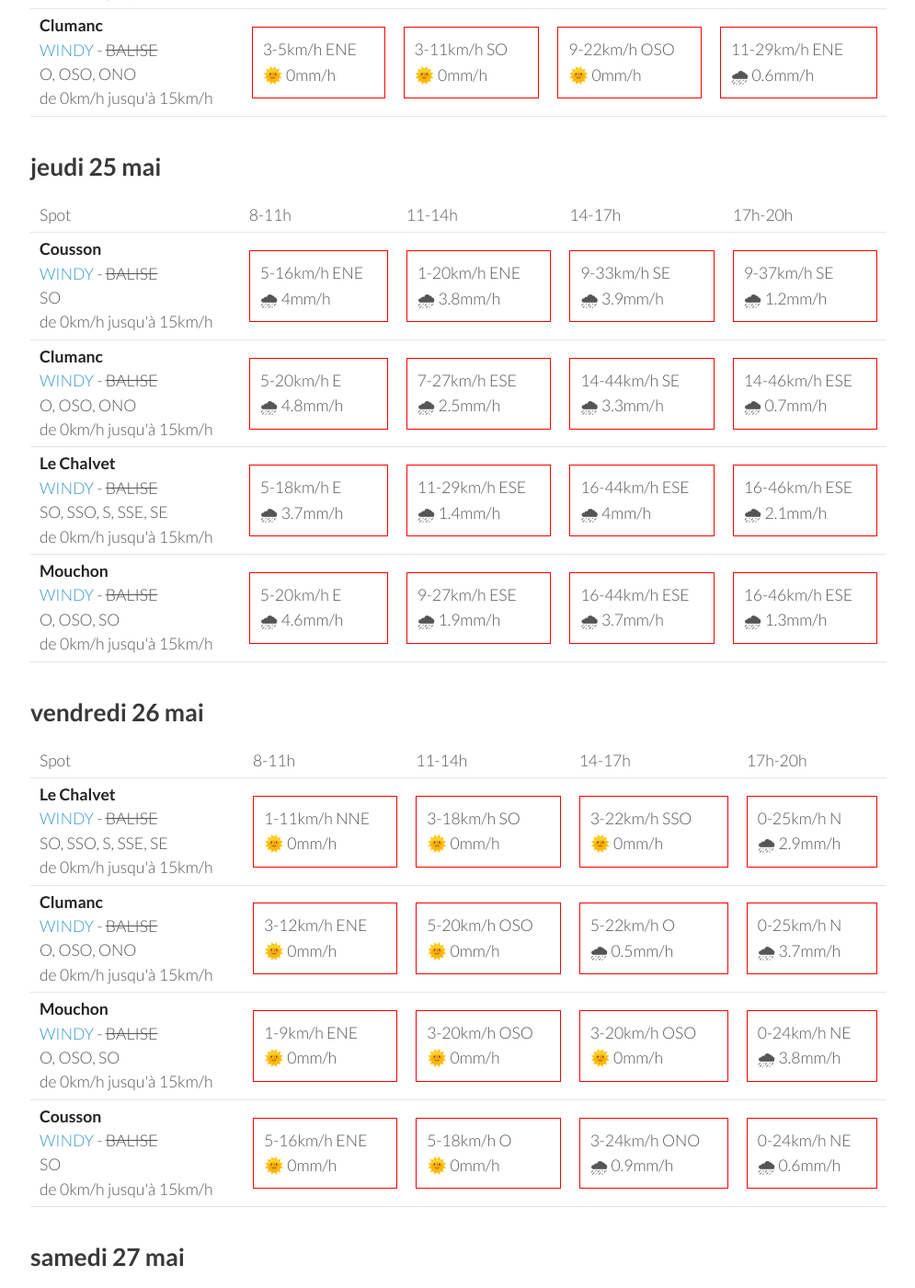
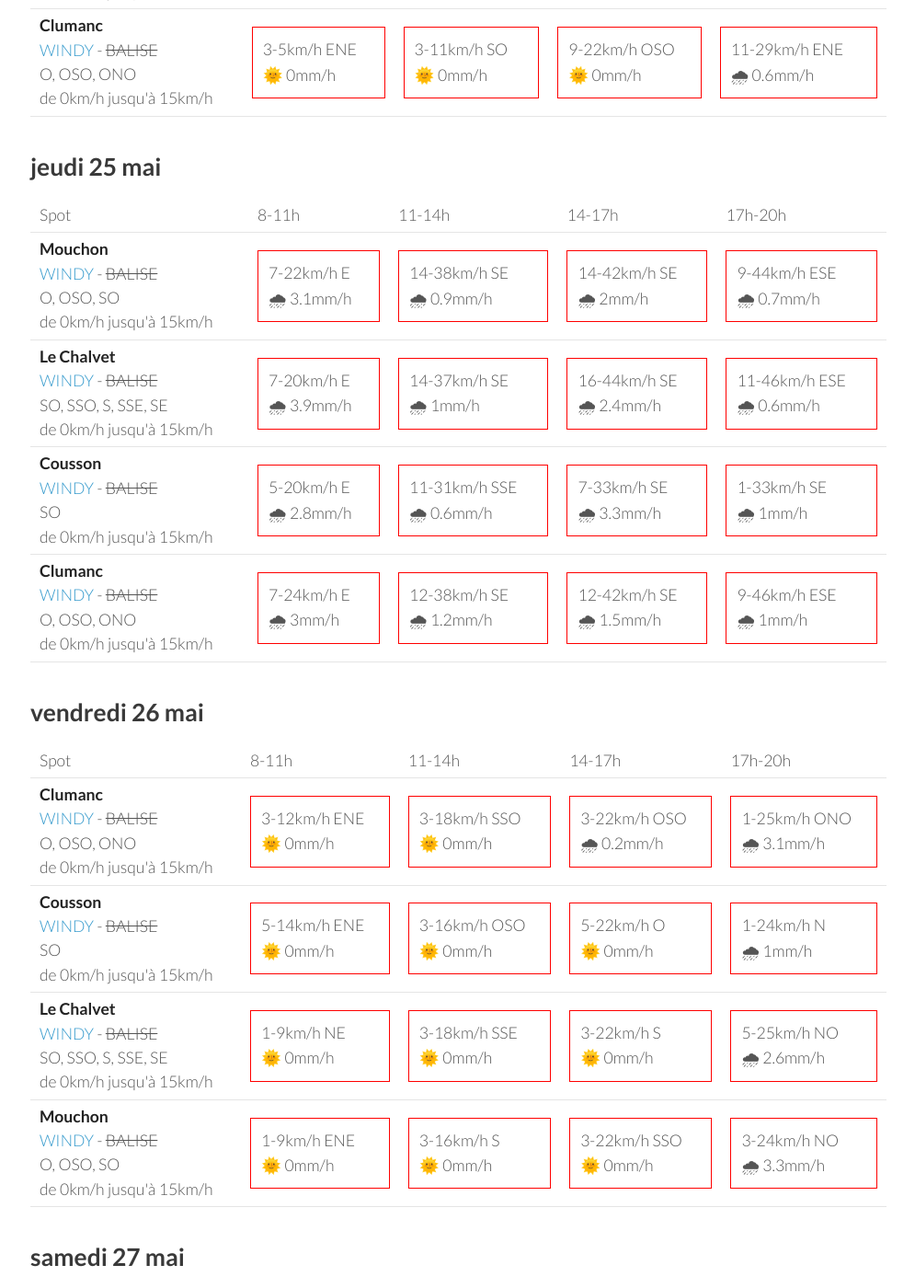
Before and after one commit to parapente-dans-le-nord/parapente-dans-le-nord.github.io, a Jekyll site: the page built from saint_andre.markdown, in a window 1280 px wide and 1400 px high, scrolled down 1299 px. Shown: the whole window at 92% size, without its empty margins (25-1020 px from the left). Built offline with Jekyll 4.4.1, drawn with Linux system fonts in a browser that asks for light colours; some of the changed text lies outside the part shown.

Commit message:
update index.markdown

```diff
--- a/saint_andre.markdown
+++ b/saint_andre.markdown
@@ -134,42 +134,42 @@ page mise à jour le mardi 23 mai 06:36
       <td>17h-20h</td>
     </tr>
 <tr>
+        <td><strong>Mouchon</strong><br><a href="https://windy.com/43.992/6.424?43.878,6.425,10,m:eSuaglR">WINDY</a> - <span class="no-balise"> BALISE </span><br> <span class="vent-favorable">O, OSO, SO</span><br><span class="force-vent">de 0km/h jusqu'à 15km/h</span> </td>
+
+            <td><div class="not-flyable"><p>7-22km/h E</p><p>🌧 3.1mm/h</p></div></td>
+            <td><div class="not-flyable"><p>14-38km/h SE</p><p>🌧 0.9mm/h</p></div></td>
+            <td><div class="not-flyable"><p>14-42km/h SE</p><p>🌧 2mm/h</p></div></td>
+            <td><div class="not-flyable"><p>9-44km/h ESE</p><p>🌧 0.7mm/h</p></div></td>
+
+
+    </tr>
+<tr>
+        <td><strong>Le Chalvet</strong><br><a href="https://windy.com/43.979/6.480?43.866,6.480,10,m:eSsaglX">WINDY</a> - <span class="no-balise"> BALISE </span><br> <span class="vent-favorable">SO, SSO, S, SSE, SE</span><br><span class="force-vent">de 0km/h jusqu'à 15km/h</span> </td>
+
+            <td><div class="not-flyable"><p>7-20km/h E</p><p>🌧 3.9mm/h</p></div></td>
+            <td><div class="not-flyable"><p>14-37km/h SE</p><p>🌧 1mm/h</p></div></td>
+            <td><div class="not-flyable"><p>16-44km/h SE</p><p>🌧 2.4mm/h</p></div></td>
+            <td><div class="not-flyable"><p>11-46km/h ESE</p><p>🌧 0.6mm/h</p></div></td>
+
+
+    </tr>
+<tr>
         <td><strong>Cousson</strong><br><a href="https://windy.com/44.054/6.240?43.940,6.241,10,m:eSAaglz">WINDY</a> - <span class="no-balise"> BALISE </span><br> <span class="vent-favorable">SO</span><br><span class="force-vent">de 0km/h jusqu'à 15km/h</span> </td>
 
-            <td><div class="not-flyable"><p>5-16km/h ENE</p><p>🌧 4mm/h</p></div></td>
-            <td><div class="not-flyable"><p>1-20km/h ENE</p><p>🌧 3.8mm/h</p></div></td>
-            <td><div class="not-flyable"><p>9-33km/h SE</p><p>🌧 3.9mm/h</p></div></td>
-            <td><div class="not-flyable"><p>9-37km/h SE</p><p>🌧 1.2mm/h</p></div></td>
+            <td><div class="not-flyable"><p>5-20km/h E</p><p>🌧 2.8mm/h</p></div></td>
+            <td><div class="not-flyable"><p>11-31km/h SSE</p><p>🌧 0.6mm/h</p></div></td>
+            <td><div class="not-flyable"><p>7-33km/h SE</p><p>🌧 3.3mm/h</p></div></td>
+            <td><div class="not-flyable"><p>1-33km/h SE</p><p>🌧 1mm/h</p></div></td>
 
 
     </tr>
 <tr>
         <td><strong>Clumanc</strong><br><a href="https://windy.com/44.027/6.402?43.914,6.403,10,m:eSxaglP">WINDY</a> - <span class="no-balise"> BALISE </span><br> <span class="vent-favorable">O, OSO, ONO</span><br><span class="force-vent">de 0km/h jusqu'à 15km/h</span> </td>
 
-            <td><div class="not-flyable"><p>5-20km/h E</p><p>🌧 4.8mm/h</p></div></td>
-            <td><div class="not-flyable"><p>7-27km/h ESE</p><p>🌧 2.5mm/h</p></div></td>
-            <td><div class="not-flyable"><p>14-44km/h SE</p><p>🌧 3.3mm/h</p></div></td>
-            <td><div class="not-flyable"><p>14-46km/h ESE</p><p>🌧 0.7mm/h</p></div></td>
-
-
-    </tr>
-<tr>
-        <td><strong>Le Chalvet</strong><br><a href="https://windy.com/43.979/6.480?43.866,6.480,10,m:eSsaglX">WINDY</a> - <span class="no-balise"> BALISE </span><br> <span class="vent-favorable">SO, SSO, S, SSE, SE</span><br><span class="force-vent">de 0km/h jusqu'à 15km/h</span> </td>
-
-            <td><div class="not-flyable"><p>5-18km/h E</p><p>🌧 3.7mm/h</p></div></td>
-            <td><div class="not-flyable"><p>11-29km/h ESE</p><p>🌧 1.4mm/h</p></div></td>
-            <td><div class="not-flyable"><p>16-44km/h ESE</p><p>🌧 4mm/h</p></div></td>
-            <td><div class="not-flyable"><p>16-46km/h ESE</p><p>🌧 2.1mm/h</p></div></td>
-
-
-    </tr>
-<tr>
-        <td><strong>Mouchon</strong><br><a href="https://windy.com/43.992/6.424?43.878,6.425,10,m:eSuaglR">WINDY</a> - <span class="no-balise"> BALISE </span><br> <span class="vent-favorable">O, OSO, SO</span><br><span class="force-vent">de 0km/h jusqu'à 15km/h</span> </td>
-
-            <td><div class="not-flyable"><p>5-20km/h E</p><p>🌧 4.6mm/h</p></div></td>
-            <td><div class="not-flyable"><p>9-27km/h ESE</p><p>🌧 1.9mm/h</p></div></td>
-            <td><div class="not-flyable"><p>16-44km/h ESE</p><p>🌧 3.7mm/h</p></div></td>
-            <td><div class="not-flyable"><p>16-46km/h ESE</p><p>🌧 1.3mm/h</p></div></td>
+            <td><div class="not-flyable"><p>7-24km/h E</p><p>🌧 3mm/h</p></div></td>
+            <td><div class="not-flyable"><p>12-38km/h SE</p><p>🌧 1.2mm/h</p></div></td>
+            <td><div class="not-flyable"><p>12-42km/h SE</p><p>🌧 1.5mm/h</p></div></td>
+            <td><div class="not-flyable"><p>9-46km/h ESE</p><p>🌧 1mm/h</p></div></td>
 
 
     </tr>
@@ -190,22 +190,32 @@ page mise à jour le mardi 23 mai 06:36
       <td>17h-20h</td>
     </tr>
 <tr>
-        <td><strong>Le Chalvet</strong><br><a href="https://windy.com/43.979/6.480?43.866,6.480,10,m:eSsaglX">WINDY</a> - <span class="no-balise"> BALISE </span><br> <span class="vent-favorable">SO, SSO, S, SSE, SE</span><br><span class="force-vent">de 0km/h jusqu'à 15km/h</span> </td>
+        <td><strong>Clumanc</strong><br><a href="https://windy.com/44.027/6.402?43.914,6.403,10,m:eSxaglP">WINDY</a> - <span class="no-balise"> BALISE </span><br> <span class="vent-favorable">O, OSO, ONO</span><br><span class="force-vent">de 0km/h jusqu'à 15km/h</span> </td>
 
-            <td><div class="not-flyable"><p>1-11km/h NNE</p><p>🌞 0mm/h</p></div></td>
-            <td><div class="not-flyable"><p>3-18km/h SO</p><p>🌞 0mm/h</p></div></td>
-            <td><div class="not-flyable"><p>3-22km/h SSO</p><p>🌞 0mm/h</p></div></td>
-            <td><div class="not-flyable"><p>0-25km/h N</p><p>🌧 2.9mm/h</p></div></td>
+            <td><div class="not-flyable"><p>3-12km/h ENE</p><p>🌞 0mm/h</p></div></td>
+            <td><div class="not-flyable"><p>3-18km/h SSO</p><p>🌞 0mm/h</p></div></td>
+            <td><div class="not-flyable"><p>3-22km/h OSO</p><p>🌧 0.2mm/h</p></div></td>
+            <td><div class="not-flyable"><p>1-25km/h ONO</p><p>🌧 3.1mm/h</p></div></td>
 
 
     </tr>
 <tr>
-        <td><strong>Clumanc</strong><br><a href="https://windy.com/44.027/6.402?43.914,6.403,10,m:eSxaglP">WINDY</a> - <span class="no-balise"> BALISE </span><br> <span class="vent-favorable">O, OSO, ONO</span><br><span class="force-vent">de 0km/h jusqu'à 15km/h</span> </td>
+        <td><strong>Cousson</strong><br><a href="https://windy.com/44.054/6.240?43.940,6.241,10,m:eSAaglz">WINDY</a> - <span class="no-balise"> BALISE </span><br> <span class="vent-favorable">SO</span><br><span class="force-vent">de 0km/h jusqu'à 15km/h</span> </td>
 
-            <td><div class="not-flyable"><p>3-12km/h ENE</p><p>🌞 0mm/h</p></div></td>
-            <td><div class="not-flyable"><p>5-20km/h OSO</p><p>🌞 0mm/h</p></div></td>
-            <td><div class="not-flyable"><p>5-22km/h O</p><p>🌧 0.5mm/h</p></div></td>
-            <td><div class="not-flyable"><p>0-25km/h N</p><p>🌧 3.7mm/h</p></div></td>
+            <td><div class="not-flyable"><p>5-14km/h ENE</p><p>🌞 0mm/h</p></div></td>
+            <td><div class="not-flyable"><p>3-16km/h OSO</p><p>🌞 0mm/h</p></div></td>
+            <td><div class="not-flyable"><p>5-22km/h O</p><p>🌞 0mm/h</p></div></td>
+            <td><div class="not-flyable"><p>1-24km/h N</p><p>🌧 1mm/h</p></div></td>
+
+
+    </tr>
+<tr>
+        <td><strong>Le Chalvet</strong><br><a href="https://windy.com/43.979/6.480?43.866,6.480,10,m:eSsaglX">WINDY</a> - <span class="no-balise"> BALISE </span><br> <span class="vent-favorable">SO, SSO, S, SSE, SE</span><br><span class="force-vent">de 0km/h jusqu'à 15km/h</span> </td>
+
+            <td><div class="not-flyable"><p>1-9km/h NE</p><p>🌞 0mm/h</p></div></td>
+            <td><div class="not-flyable"><p>3-18km/h SSE</p><p>🌞 0mm/h</p></div></td>
+            <td><div class="not-flyable"><p>3-22km/h S</p><p>🌞 0mm/h</p></div></td>
+            <td><div class="not-flyable"><p>5-25km/h NO</p><p>🌧 2.6mm/h</p></div></td>
 
 
     </tr>
@@ -213,19 +223,9 @@ page mise à jour le mardi 23 mai 06:36
         <td><strong>Mouchon</strong><br><a href="https://windy.com/43.992/6.424?43.878,6.425,10,m:eSuaglR">WINDY</a> - <span class="no-balise"> BALISE </span><br> <span class="vent-favorable">O, OSO, SO</span><br><span class="force-vent">de 0km/h jusqu'à 15km/h</span> </td>
 
             <td><div class="not-flyable"><p>1-9km/h ENE</p><p>🌞 0mm/h</p></div></td>
-            <td><div class="not-flyable"><p>3-20km/h OSO</p><p>🌞 0mm/h</p></div></td>
-            <td><div class="not-flyable"><p>3-20km/h OSO</p><p>🌞 0mm/h</p></div></td>
-            <td><div class="not-flyable"><p>0-24km/h NE</p><p>🌧 3.8mm/h</p></div></td>
-
-
-    </tr>
-<tr>
-        <td><strong>Cousson</strong><br><a href="https://windy.com/44.054/6.240?43.940,6.241,10,m:eSAaglz">WINDY</a> - <span class="no-balise"> BALISE </span><br> <span class="vent-favorable">SO</span><br><span class="force-vent">de 0km/h jusqu'à 15km/h</span> </td>
-
-            <td><div class="not-flyable"><p>5-16km/h ENE</p><p>🌞 0mm/h</p></div></td>
-            <td><div class="not-flyable"><p>5-18km/h O</p><p>🌞 0mm/h</p></div></td>
-            <td><div class="not-flyable"><p>3-24km/h ONO</p><p>🌧 0.9mm/h</p></div></td>
-            <td><div class="not-flyable"><p>0-24km/h NE</p><p>🌧 0.6mm/h</p></div></td>
+            <td><div class="not-flyable"><p>3-16km/h S</p><p>🌞 0mm/h</p></div></td>
+            <td><div class="not-flyable"><p>3-22km/h SSO</p><p>🌞 0mm/h</p></div></td>
+            <td><div class="not-flyable"><p>3-24km/h NO</p><p>🌧 3.3mm/h</p></div></td>
 
 
     </tr>
@@ -246,42 +246,42 @@ page mise à jour le mardi 23 mai 06:36
       <td>17h-20h</td>
     </tr>
 <tr>
-        <td><strong>Le Chalvet</strong><br><a href="https://windy.com/43.979/6.480?43.866,6.480,10,m:eSsaglX">WINDY</a> - <span class="no-balise"> BALISE </span><br> <span class="vent-favorable">SO, SSO, S, SSE, SE</span><br><span class="force-vent">de 0km/h jusqu'à 15km/h</span> </td>
+        <td><strong>Cousson</strong><br><a href="https://windy.com/44.054/6.240?43.940,6.241,10,m:eSAaglz">WINDY</a> - <span class="no-balise"> BALISE </span><br> <span class="vent-favorable">SO</span><br><span class="force-vent">de 0km/h jusqu'à 15km/h</span> </td>
 
-            <td><div class="not-flyable"><p>3-9km/h ENE</p><p>🌞 0mm/h</p></div></td>
-            <td><div class="not-flyable"><p>5-18km/h SE</p><p>🌞 0mm/h</p></div></td>
-            <td><div class="not-flyable"><p>5-22km/h SO</p><p>🌧 0.3mm/h</p></div></td>
-            <td><div class="not-flyable"><p>5-20km/h ONO</p><p>🌧 6mm/h</p></div></td>
+            <td><div class="not-flyable"><p>7-18km/h E</p><p>🌞 0mm/h</p></div></td>
+            <td><div class="not-flyable"><p>3-16km/h SO</p><p>🌞 0mm/h</p></div></td>
+            <td><div class="not-flyable"><p>7-24km/h OSO</p><p>🌧 0.2mm/h</p></div></td>
+            <td><div class="not-flyable"><p>1-24km/h N</p><p>🌧 4.5mm/h</p></div></td>
+
+
+    </tr>
+<tr>
+        <td><strong>Clumanc</strong><br><a href="https://windy.com/44.027/6.402?43.914,6.403,10,m:eSxaglP">WINDY</a> - <span class="no-balise"> BALISE </span><br> <span class="vent-favorable">O, OSO, ONO</span><br><span class="force-vent">de 0km/h jusqu'à 15km/h</span> </td>
+
+            <td><div class="not-flyable"><p>3-14km/h E</p><p>🌞 0mm/h</p></div></td>
+            <td><div class="not-flyable"><p>3-18km/h SSE</p><p>🌞 0mm/h</p></div></td>
+            <td><div class="not-flyable"><p>5-20km/h OSO</p><p>🌧 0.3mm/h</p></div></td>
+            <td><div class="not-flyable"><p>7-25km/h ONO</p><p>🌧 2.5mm/h</p></div></td>
 
 
     </tr>
 <tr>
         <td><strong>Mouchon</strong><br><a href="https://windy.com/43.992/6.424?43.878,6.425,10,m:eSuaglR">WINDY</a> - <span class="no-balise"> BALISE </span><br> <span class="vent-favorable">O, OSO, SO</span><br><span class="force-vent">de 0km/h jusqu'à 15km/h</span> </td>
 
-            <td><div class="not-flyable"><p>3-11km/h E</p><p>🌞 0mm/h</p></div></td>
-            <td><div class="not-flyable"><p>3-18km/h SSE</p><p>🌞 0mm/h</p></div></td>
-            <td><div class="not-flyable"><p>5-22km/h OSO</p><p>🌧 0.3mm/h</p></div></td>
-            <td><div class="not-flyable"><p>5-22km/h ONO</p><p>🌧 7mm/h</p></div></td>
+            <td><div class="not-flyable"><p>3-12km/h E</p><p>🌞 0mm/h</p></div></td>
+            <td><div class="not-flyable"><p>5-18km/h SE</p><p>🌞 0mm/h</p></div></td>
+            <td><div class="not-flyable"><p>3-20km/h SO</p><p>🌧 0.3mm/h</p></div></td>
+            <td><div class="not-flyable"><p>7-25km/h ONO</p><p>🌧 2.1mm/h</p></div></td>
 
 
     </tr>
 <tr>
-        <td><strong>Clumanc</strong><br><a href="https://windy.com/44.027/6.402?43.914,6.403,10,m:eSxaglP">WINDY</a> - <span class="no-balise"> BALISE </span><br> <span class="vent-favorable">O, OSO, ONO</span><br><span class="force-vent">de 0km/h jusqu'à 15km/h</span> </td>
+        <td><strong>Le Chalvet</strong><br><a href="https://windy.com/43.979/6.480?43.866,6.480,10,m:eSsaglX">WINDY</a> - <span class="no-balise"> BALISE </span><br> <span class="vent-favorable">SO, SSO, S, SSE, SE</span><br><span class="force-vent">de 0km/h jusqu'à 15km/h</span> </td>
 
-            <td><div class="not-flyable"><p>3-12km/h E</p><p>🌞 0mm/h</p></div></td>
-            <td><div class="not-flyable"><p>3-16km/h S</p><p>🌞 0mm/h</p></div></td>
-            <td><div class="not-flyable"><p>7-22km/h OSO</p><p>🌧 0.2mm/h</p></div></td>
-            <td><div class="not-flyable"><p>3-22km/h ONO</p><p>🌧 6mm/h</p></div></td>
-
-
-    </tr>
-<tr>
-        <td><strong>Cousson</strong><br><a href="https://windy.com/44.054/6.240?43.940,6.241,10,m:eSAaglz">WINDY</a> - <span class="no-balise"> BALISE </span><br> <span class="vent-favorable">SO</span><br><span class="force-vent">de 0km/h jusqu'à 15km/h</span> </td>
-
-            <td><div class="not-flyable"><p>5-16km/h ENE</p><p>🌞 0mm/h</p></div></td>
-            <td><div class="not-flyable"><p>3-16km/h OSO</p><p>🌞 0mm/h</p></div></td>
-            <td><div class="not-flyable"><p>7-25km/h OSO</p><p>🌧 0.3mm/h</p></div></td>
-            <td><div class="not-flyable"><p>1-25km/h S</p><p>🌧 4.2mm/h</p></div></td>
+            <td><div class="not-flyable"><p>3-11km/h E</p><p>🌞 0mm/h</p></div></td>
+            <td><div class="not-flyable"><p>5-20km/h SE</p><p>🌞 0mm/h</p></div></td>
+            <td><div class="not-flyable"><p>3-20km/h SSO</p><p>🌧 0.3mm/h</p></div></td>
+            <td><div class="not-flyable"><p>7-24km/h ONO</p><p>🌧 1.5mm/h</p></div></td>
 
 
     </tr>
@@ -289,3 +289,59 @@ page mise à jour le mardi 23 mai 06:36
 </tbody>
 </table>
 {:/}
+## dimanche 28 mai
+
+{::nomarkdown}
+<table>
+  <tbody>
+    <tr>
+      <td>Spot</td>
+      <td>8-11h</td>
+      <td>11-14h</td>
+      <td>14-17h</td>
+      <td>17h-20h</td>
+    </tr>
+<tr>
+        <td><strong>Mouchon</strong><br><a href="https://windy.com/43.992/6.424?43.878,6.425,10,m:eSuaglR">WINDY</a> - <span class="no-balise"> BALISE </span><br> <span class="vent-favorable">O, OSO, SO</span><br><span class="force-vent">de 0km/h jusqu'à 15km/h</span> </td>
+
+            <td><div class="not-flyable"><p>3-11km/h NE</p><p>🌞 0mm/h</p></div></td>
+            <td><div class="not-flyable"><p>1-18km/h OSO</p><p>🌞 0mm/h</p></div></td>
+            <td><div class="not-flyable"><p>3-22km/h S</p><p>🌞 0mm/h</p></div></td>
+            <td><div class="not-flyable"><p>5-35km/h ONO</p><p>🌧 1.1mm/h</p></div></td>
+
+
+    </tr>
+<tr>
+        <td><strong>Clumanc</strong><br><a href="https://windy.com/44.027/6.402?43.914,6.403,10,m:eSxaglP">WINDY</a> - <span class="no-balise"> BALISE </span><br> <span class="vent-favorable">O, OSO, ONO</span><br><span class="force-vent">de 0km/h jusqu'à 15km/h</span> </td>
+
+            <td><div class="not-flyable"><p>3-12km/h NE</p><p>🌞 0mm/h</p></div></td>
+            <td><div class="not-flyable"><p>3-20km/h OSO</p><p>🌞 0mm/h</p></div></td>
+            <td><div class="not-flyable"><p>3-22km/h SSO</p><p>🌧 0.3mm/h</p></div></td>
+            <td><div class="not-flyable"><p>5-37km/h ONO</p><p>🌧 1.6mm/h</p></div></td>
+
+
+    </tr>
+<tr>
+        <td><strong>Le Chalvet</strong><br><a href="https://windy.com/43.979/6.480?43.866,6.480,10,m:eSsaglX">WINDY</a> - <span class="no-balise"> BALISE </span><br> <span class="vent-favorable">SO, SSO, S, SSE, SE</span><br><span class="force-vent">de 0km/h jusqu'à 15km/h</span> </td>
+
+            <td><div class="not-flyable"><p>3-12km/h NNE</p><p>🌞 0mm/h</p></div></td>
+            <td><div class="not-flyable"><p>1-18km/h SSE</p><p>🌞 0mm/h</p></div></td>
+            <td><div class="not-flyable"><p>5-25km/h SE</p><p>🌞 0mm/h</p></div></td>
+            <td><div class="not-flyable"><p>5-35km/h O</p><p>🌧 0.5mm/h</p></div></td>
+
+
+    </tr>
+<tr>
+        <td><strong>Cousson</strong><br><a href="https://windy.com/44.054/6.240?43.940,6.241,10,m:eSAaglz">WINDY</a> - <span class="no-balise"> BALISE </span><br> <span class="vent-favorable">SO</span><br><span class="force-vent">de 0km/h jusqu'à 15km/h</span> </td>
+
+            <td><div class="not-flyable"><p>3-14km/h ENE</p><p>🌞 0mm/h</p></div></td>
+            <td><div class="not-flyable"><p>5-20km/h ONO</p><p>🌞 0mm/h</p></div></td>
+            <td><div class="not-flyable"><p>5-24km/h O</p><p>🌧 1.6mm/h</p></div></td>
+            <td><div class="not-flyable"><p>3-31km/h ENE</p><p>🌧 5mm/h</p></div></td>
+
+
+    </tr>
+
+</tbody>
+</table>
+{:/}
```
Also changed, not shown: other parts of saint_andre.markdown (+1 -1 lines).
